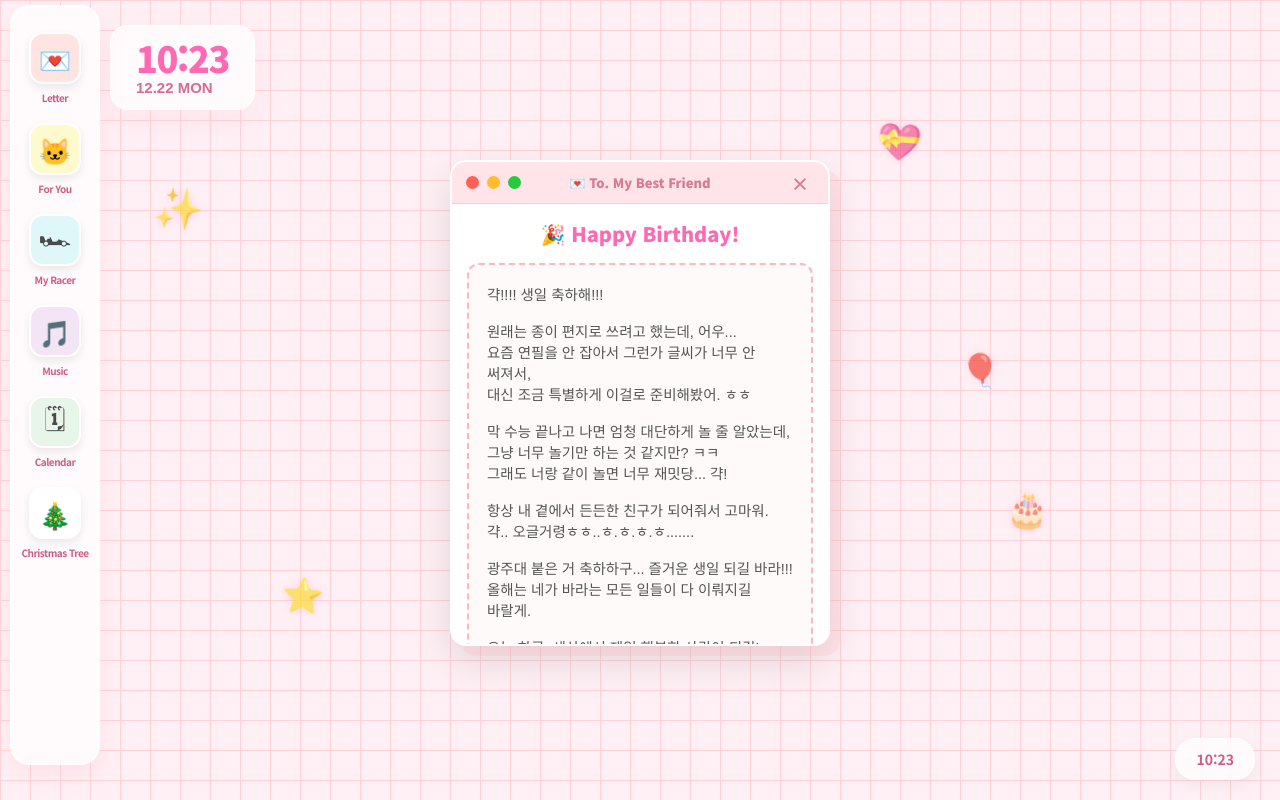
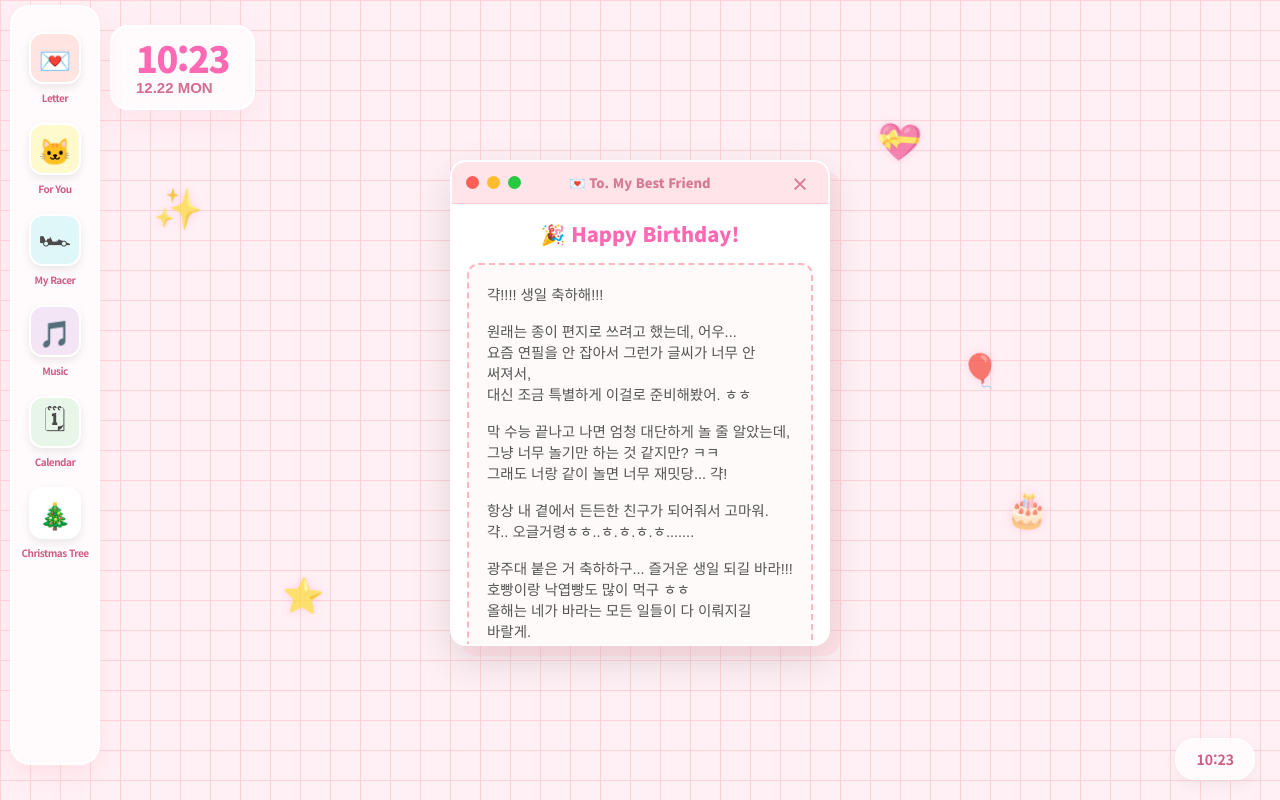
Before and after one commit to yeayd/happybday-12, a plain HTML site: page index.html in a window 1280 px wide. Drawn offline with Linux system fonts and the light colour scheme; a web font is replaced by a local one.

Commit message:
Update index.html

```diff
--- a/index.html
+++ b/index.html
@@ -570,12 +570,13 @@
                             갹.. 오글거령ㅎㅎ..ㅎ.ㅎ.ㅎ.ㅎ.......<br><br>
 
                             광주대 붙은 거 축하하구... 즐거운 생일 되길 바라!!!<br>
+                            호빵이랑 낙엽빵도 많이 먹구 ㅎㅎ<br>
                             올해는 네가 바라는 모든 일들이 다 이뤄지길 바랄게.<br><br>
 
                             오늘 하루, 세상에서 제일 행복한 사람이 되길!<br>
                             생일 진짜 진짜 축하해!!! 🎂🎈🎉</div>
 
-                            ps. 분홍색 부분 드래그하면 움직임!
+                            ps. 분홍색 부분 드래그하면 움직임! 아래에 있는 것들 클릭해봐ㅎㅎ
                     </div>
                 `
             },
```
